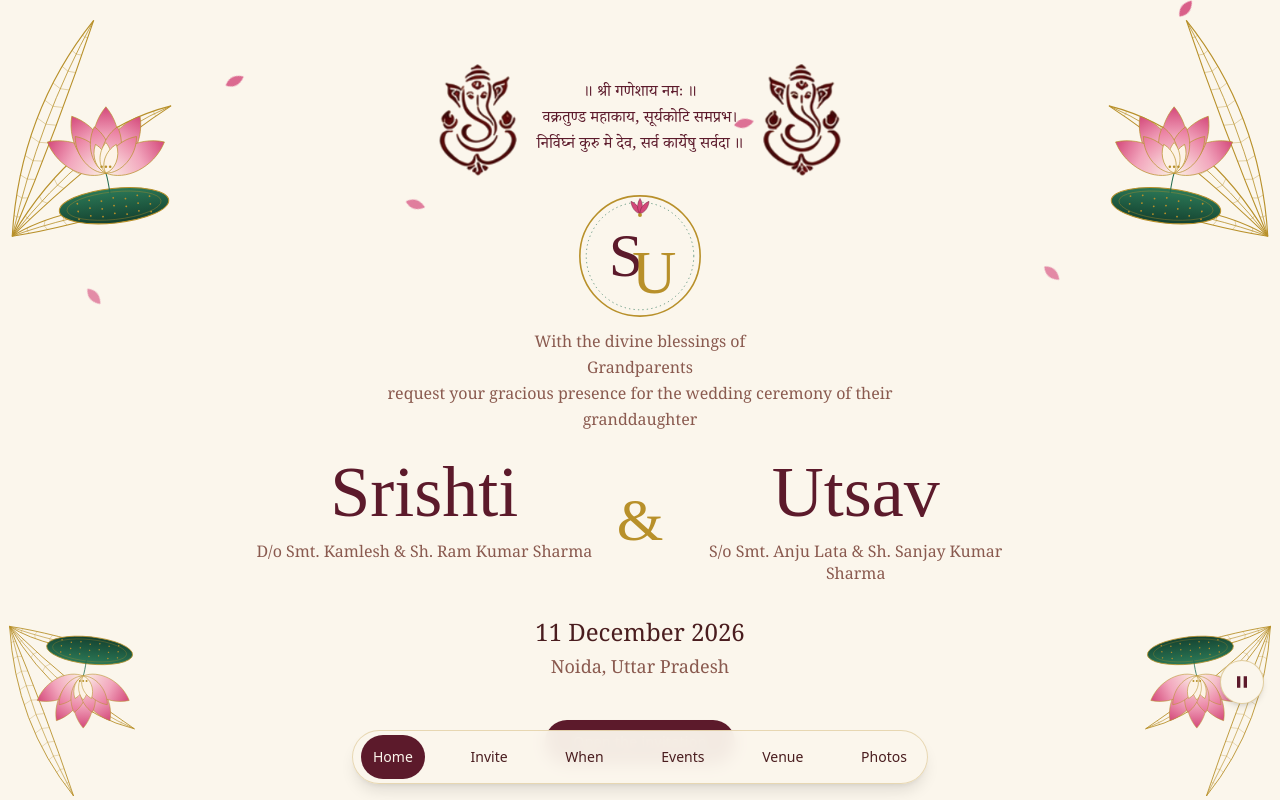
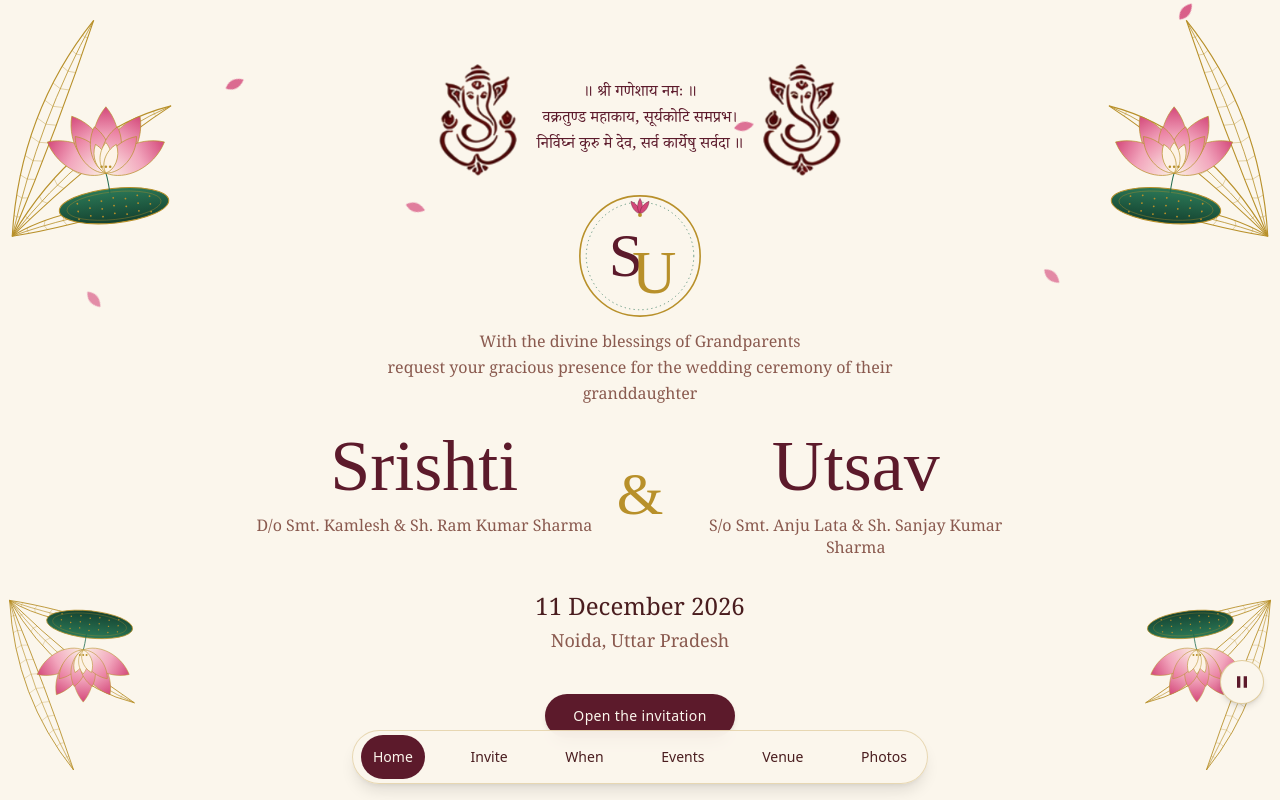
Before and after one commit to utsavsharma27/srishtiwedsutsav, a React (Vite) app: page / in a window 1280 px wide. Shown: the top 800 px of the page. Built offline with nearby package versions, Linux system fonts and the light colour scheme.

Commit message:
Update hero kickerLines for wedding invitation

```diff
--- a/src/data/site.config.js
+++ b/src/data/site.config.js
@@ -45,8 +45,8 @@ export const site = {
   skipLink: "Skip to content",
   hero: {
     kickerLines: [
-      "With the divine blessings of",
-      "Grandparents",
+      "With the divine blessings of Grandparents",
+
       "request your gracious presence for the wedding ceremony of their granddaughter",
     ],
     ctaLabel: "Open the invitation",
```
